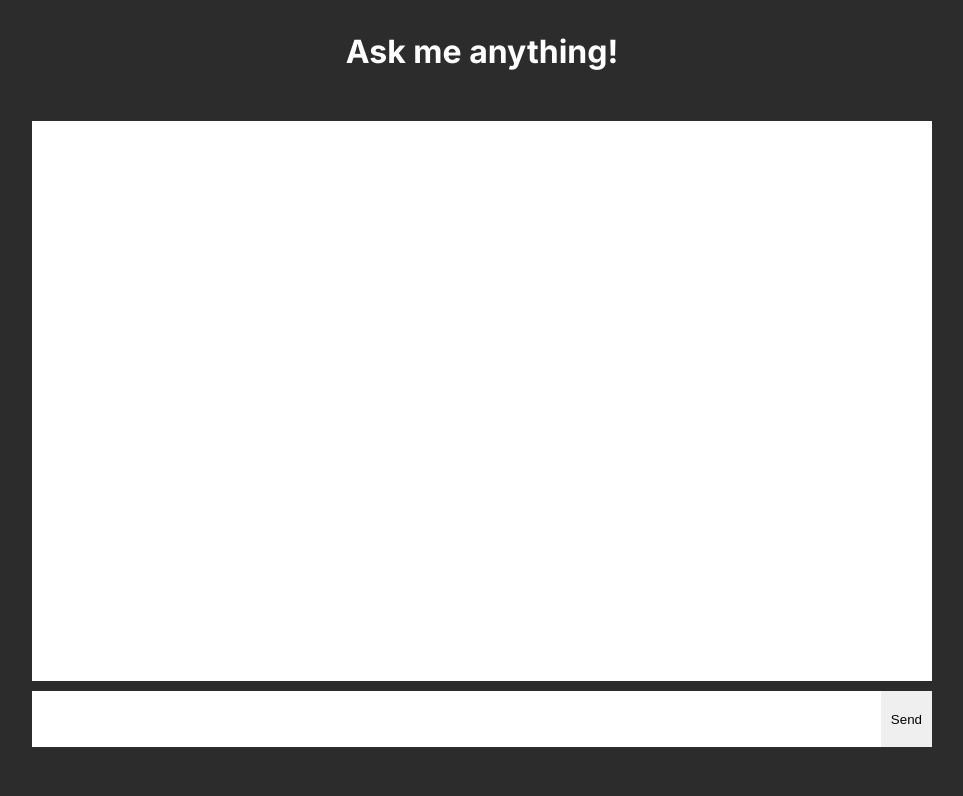
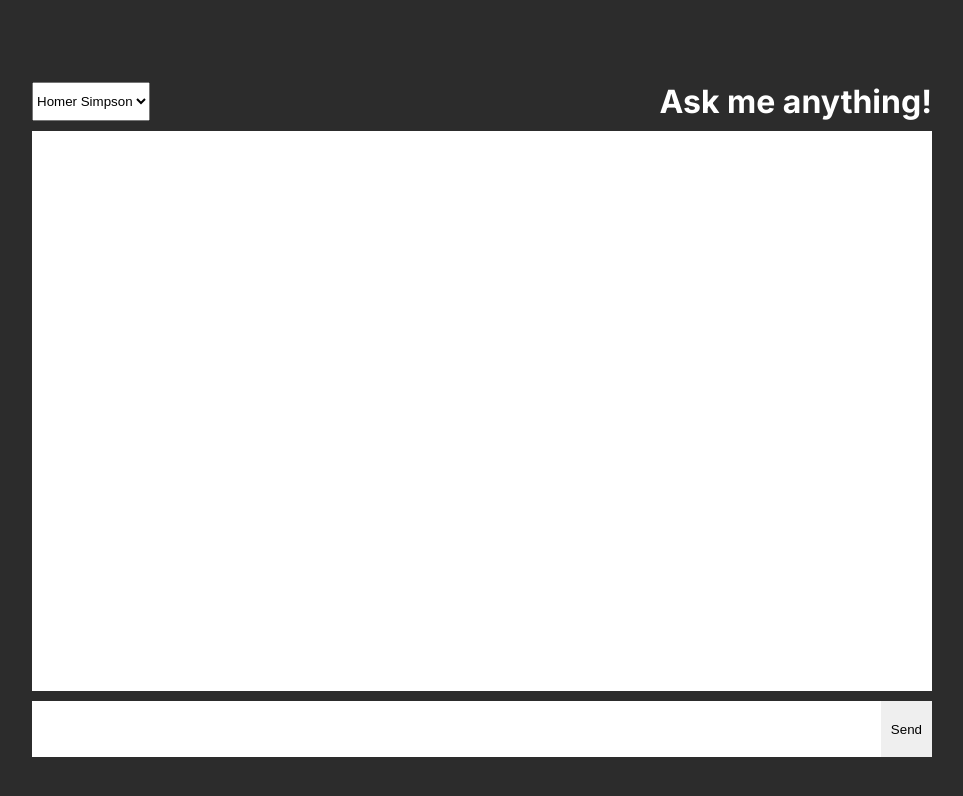
Before and after one commit to kamiljochym/ai_chat, a Next.js app: page / in a window 1280 px wide. Shown: the top 796 px of the page, without its empty margins (158-1121 px from the left). Built offline with nearby package versions, Linux system fonts and the light colour scheme.

Commit message:
added dropdown selector for characters

```diff
--- a/pages/index.tsx
+++ b/pages/index.tsx
@@ -60,7 +60,14 @@ export default function Home() {
         <>
             <Head>Chat To Fictional Characters</Head>
             <main className={`${styles.main} ${inter.className}`}>
-                <h1 className={styles.heading}>Ask me anything!</h1>
+                <div className={styles.titleContainer}>
+                    <select className={styles.dropdownMenu}>
+                        <option className={styles.dropdownItem}>Homer Simpson</option>
+                        <option className={styles.dropdownItem}>Batman</option>
+                        <option className={styles.dropdownItem}>Spongebob</option>
+                    </select>
+                    <h1 className={styles.heading}>Ask me anything!</h1>
+                </div>
                 <div className={styles.chatContainer}>
                     <div className={styles.chat}>
                         {result.map((msg) => (
--- a/styles/Home.module.css
+++ b/styles/Home.module.css
@@ -37,6 +37,24 @@
     margin-left: auto !important;
 }
 
+.titleContainer {
+    display: flex;
+    flex-direction: row;
+    justify-content: space-between;
+    width: 100%;
+    max-width: 900px;
+    margin-top: 50px;
+}
+
+.dropdownMenu {
+    display: flex;
+    overflow: hidden;
+}
+
+.dropdownItem {
+    background-color: white;
+}
+
 .chatContainer {
     background-color: white;
     max-width: 900px;
@@ -44,7 +62,7 @@
     height: 70vh;
     padding: 20px;
     margin-bottom: 10px;
-    margin-top: 50px;
+    margin-top: 10px;
     scroll-behavior: auto;
     overflow: scroll;
     overflow-x: hidden;
```
